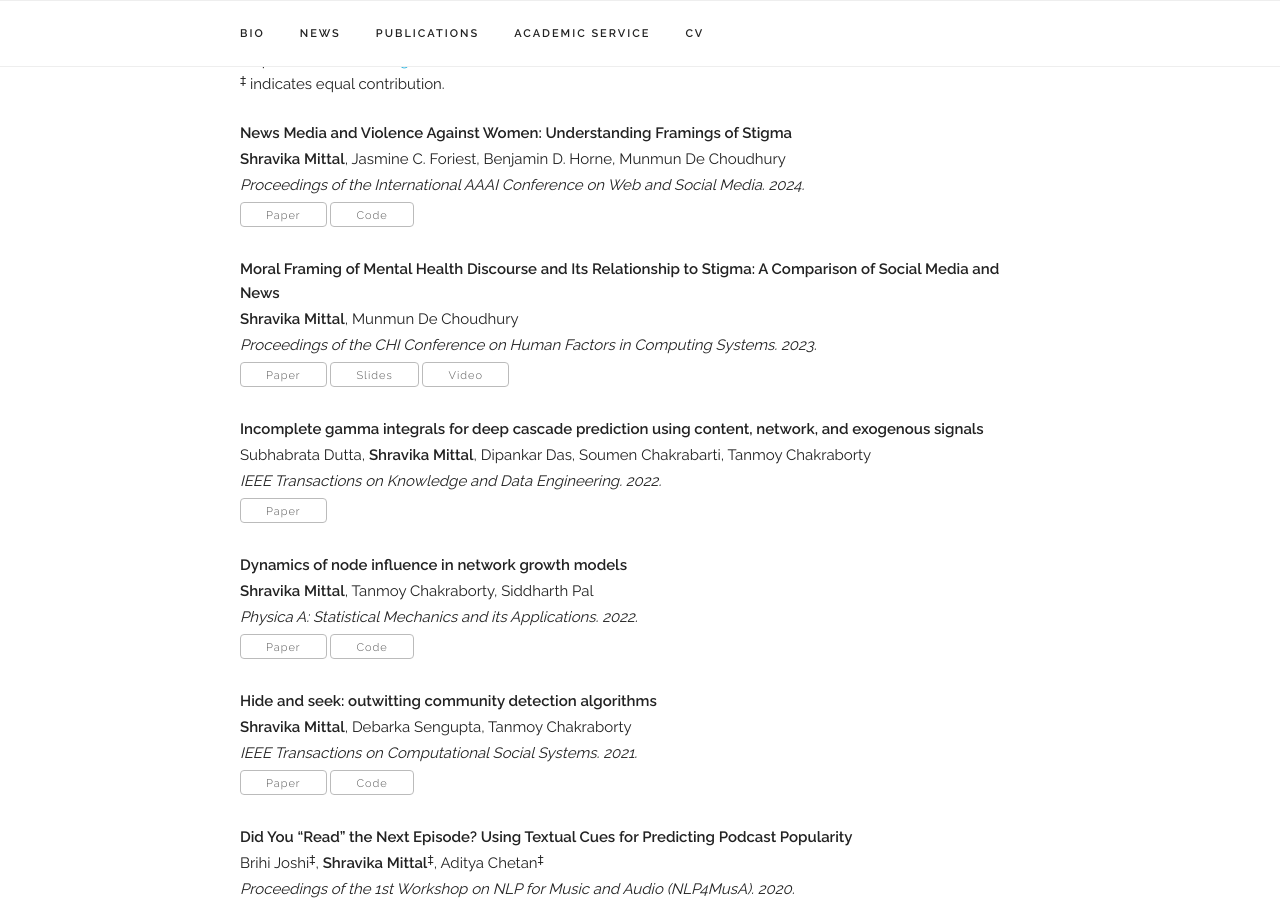
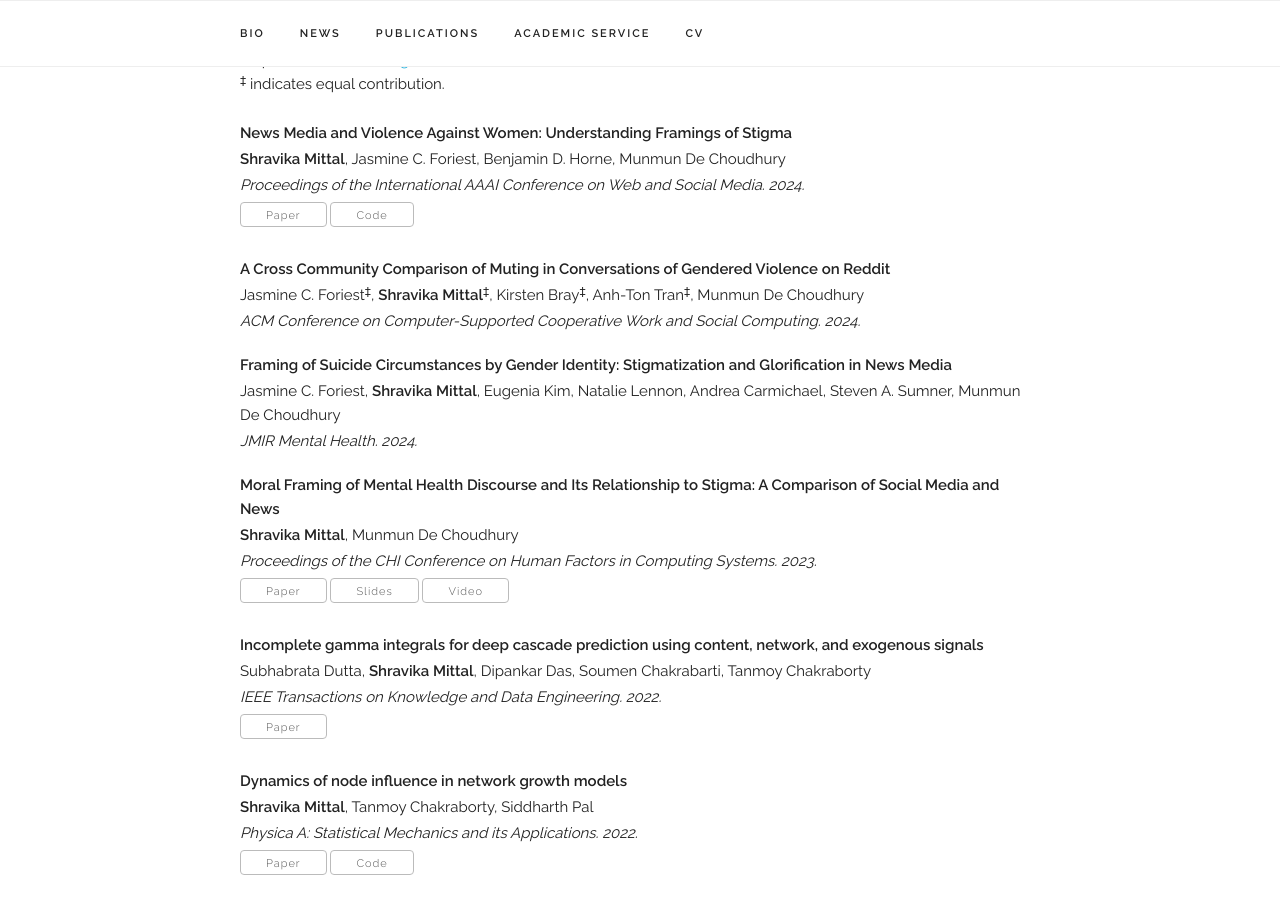
Before and after one commit to mittalshravika/mittalshravika.github.io, a Jekyll site: the page built from index.html, in a window 1280 px wide and 900 px high, scrolled down 1239 px. Built offline with Jekyll 4.4.1, drawn with Linux system fonts in a browser that asks for light colours; some web fonts are replaced.

Commit message:
added cscw and jmir data

```diff
--- a/_data/publications.yaml
+++ b/_data/publications.yaml
@@ -147,6 +147,16 @@ papers:
     code: "https://github.com/mittalshravika/VAW-Framing"
     selected: y
 
+  - title: "A Cross Community Comparison of Muting in Conversations of Gendered Violence on Reddit"
+    authors: "Jasmine C. Foriest<sup>‡</sup>, <b>Shravika Mittal</b><sup>‡</sup>, Kirsten Bray<sup>‡</sup>, Anh-Ton Tran<sup>‡</sup>, Munmun De Choudhury"
+    venue: "ACM Conference on Computer-Supported Cooperative Work and Social Computing. 2024."
+    selected: y
+
+  - title: "Framing of Suicide Circumstances by Gender Identity: Stigmatization and Glorification in News Media"
+    authors: "Jasmine C. Foriest, <b>Shravika Mittal</b>, Eugenia Kim, Natalie Lennon, Andrea Carmichael, Steven A. Sumner, Munmun De Choudhury"
+    venue: "JMIR Mental Health. 2024."
+    selected: y
+
   - title: "Moral Framing of Mental Health Discourse and Its Relationship to Stigma: A Comparison of Social Media and News"
     authors: "<b>Shravika Mittal</b>, Munmun De Choudhury"
     venue: "Proceedings of the CHI Conference on Human Factors in Computing Systems. 2023."
```
